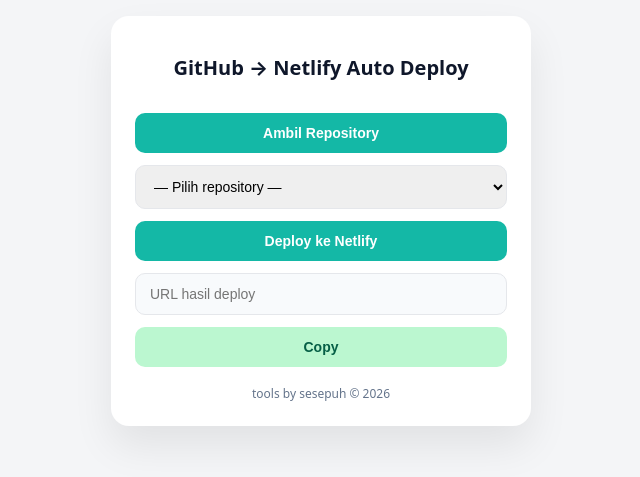
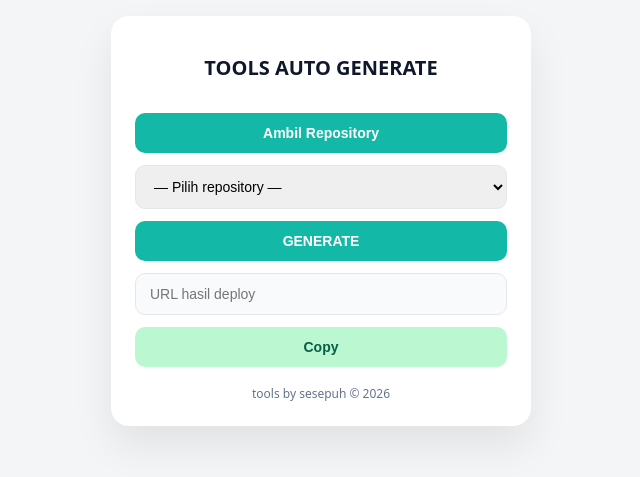
Before and after one commit to Candra2222/auto-generate, a website: page public/index.html in a window 1280 px wide. Shown: the part 179-656 px from the top of the page, without its empty margins (319-959 px from the left). Drawn offline with Linux system fonts and the light colour scheme.

Commit message:
Update index.html

```diff
--- a/public/index.html
+++ b/public/index.html
@@ -94,7 +94,7 @@ footer{
 <body>
 
 <div class="card">
-  <h1>GitHub → Netlify Auto Deploy</h1>
+  <h1>TOOLS AUTO GENERATE</h1>
 
   <button id="loadBtn" onclick="loadRepos()">Ambil Repository</button>
 
@@ -102,7 +102,7 @@ footer{
     <option value="">— Pilih repository —</option>
   </select>
 
-  <button id="deployBtn" onclick="deploy()">Deploy ke Netlify</button>
+  <button id="deployBtn" onclick="deploy()">GENERATE</button>
 
   <div id="error"></div>
 
```
